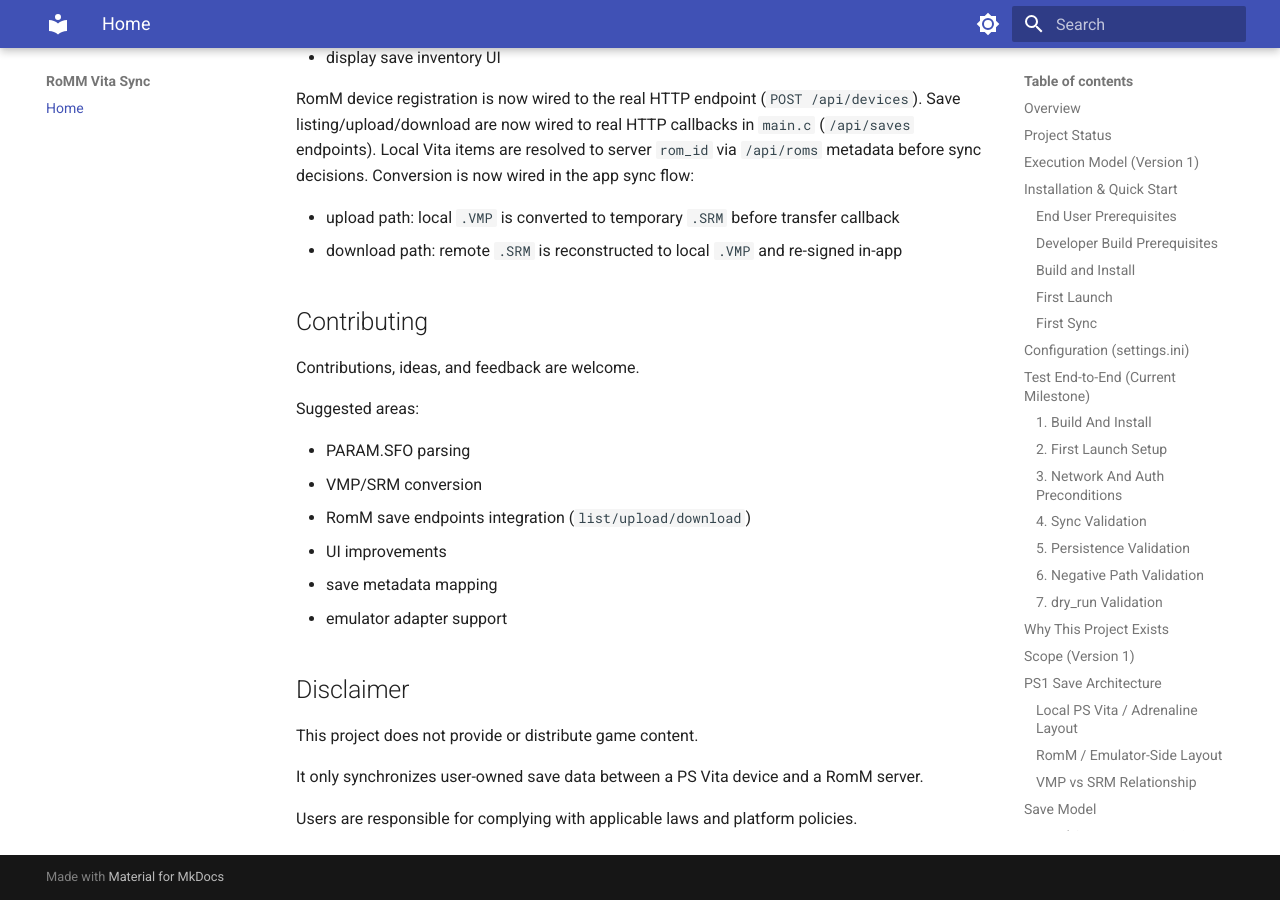
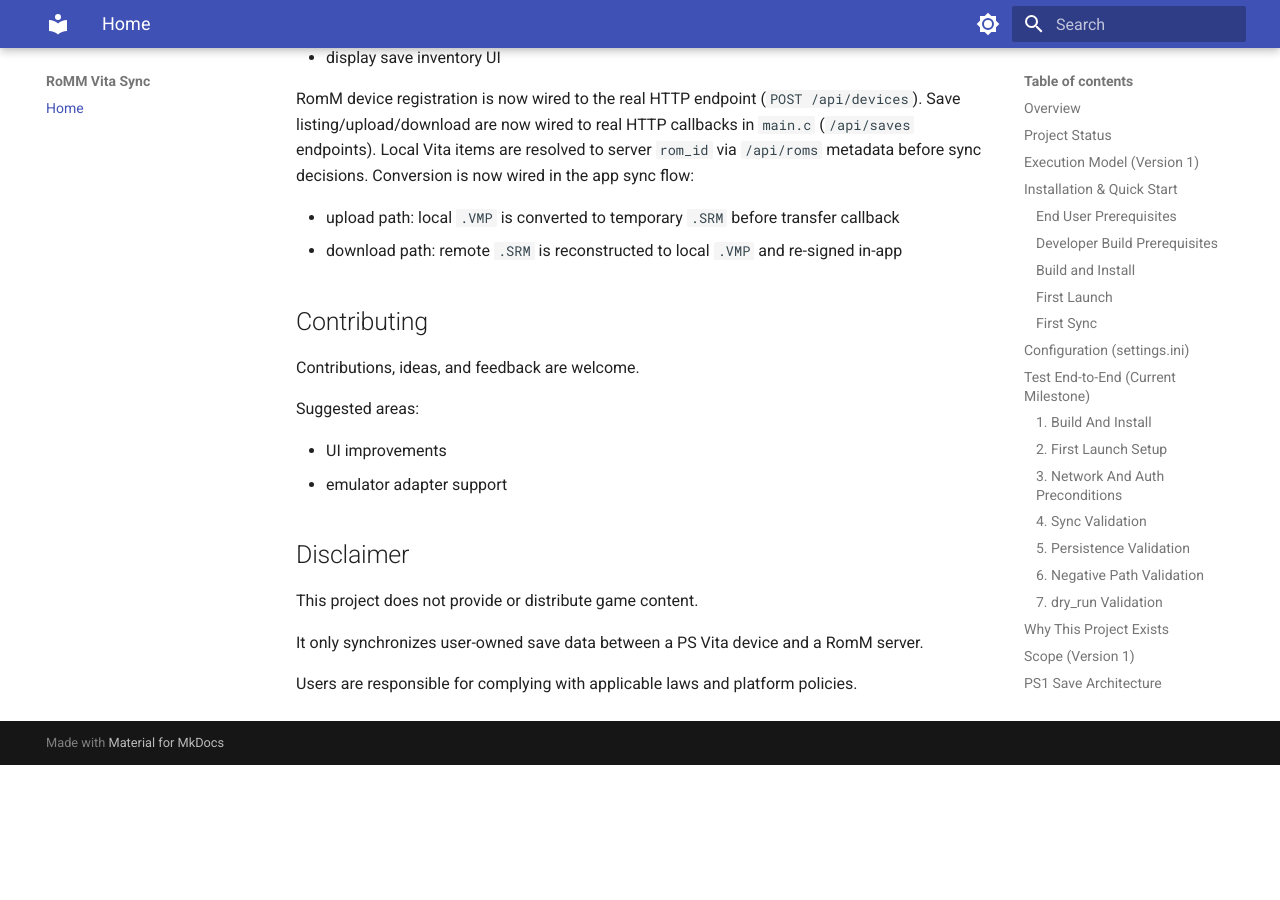
Before and after one commit to sangimed/romm-vita-sync, an MkDocs documentation site: the page built from docs/index.md, in a window 1280 px wide and 900 px high, scrolled down 15529 px. Built offline with MkDocs 1.6.1 and Material for MkDocs 9.7.7, drawn with Linux system fonts in a browser that asks for light colours; after the commit the page ends 16294 px from its top, so only the background shows below that.

Commit message:
fix(docs): remove outdated suggestions from index.md

```diff
--- a/docs/index.md
+++ b/docs/index.md
@@ -549,11 +549,7 @@
 
 Suggested areas:
 
-- PARAM.SFO parsing
-- VMP/SRM conversion
-- RomM save endpoints integration (`list/upload/download`)
 - UI improvements
-- save metadata mapping
 - emulator adapter support
 
 ## Disclaimer
```
